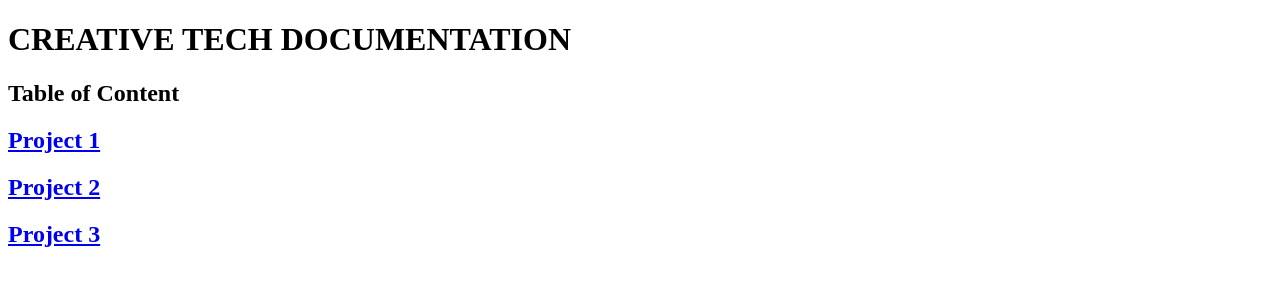
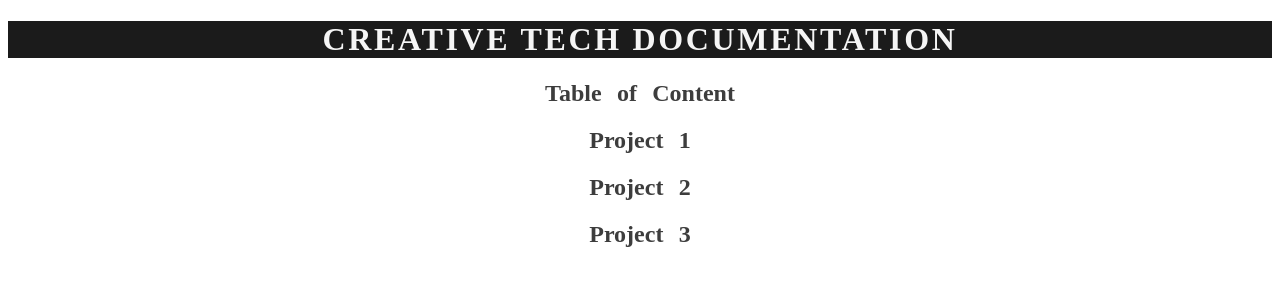
Before and after one commit to KJCcccc/KJCcccc.github.io, a plain HTML site: page index.html in a window 1280 px wide. Drawn offline with Linux system fonts and the light colour scheme.

Commit message:
Update index.html

```diff
--- a/index.html
+++ b/index.html
@@ -3,7 +3,7 @@
   <head>
     <meta charset="UTF-8">
     <meta name="viewport" content="width=device-width, initial-scale=1.0">
-    <link rel=“stylesheet” type=“text/css” href=“./style.css”>
+    <link rel="stylesheet" type="text/css" href="style.css">
      <title>CREATIVE TECH</title>
 
   </head>
@@ -12,9 +12,9 @@
     <div class="container">
         <h1>CREATIVE TECH DOCUMENTATION</h1>
         <h2>Table of Content</h2>
-        <a href="./pone.html"><h2>Project 1</h2></a>
-        <a href="./ptwo.html"><h2>Project 2</h2></a>
-        <a href="./pthree.html"><h2>Project 3</h2></a>
+        <a href="pone.html"><h2>Project 1</h2></a>
+        <a href="ptwo.html"><h2>Project 2</h2></a>
+        <a href="pthree.html"><h2>Project 3</h2></a>
 
     </div>
 
```
